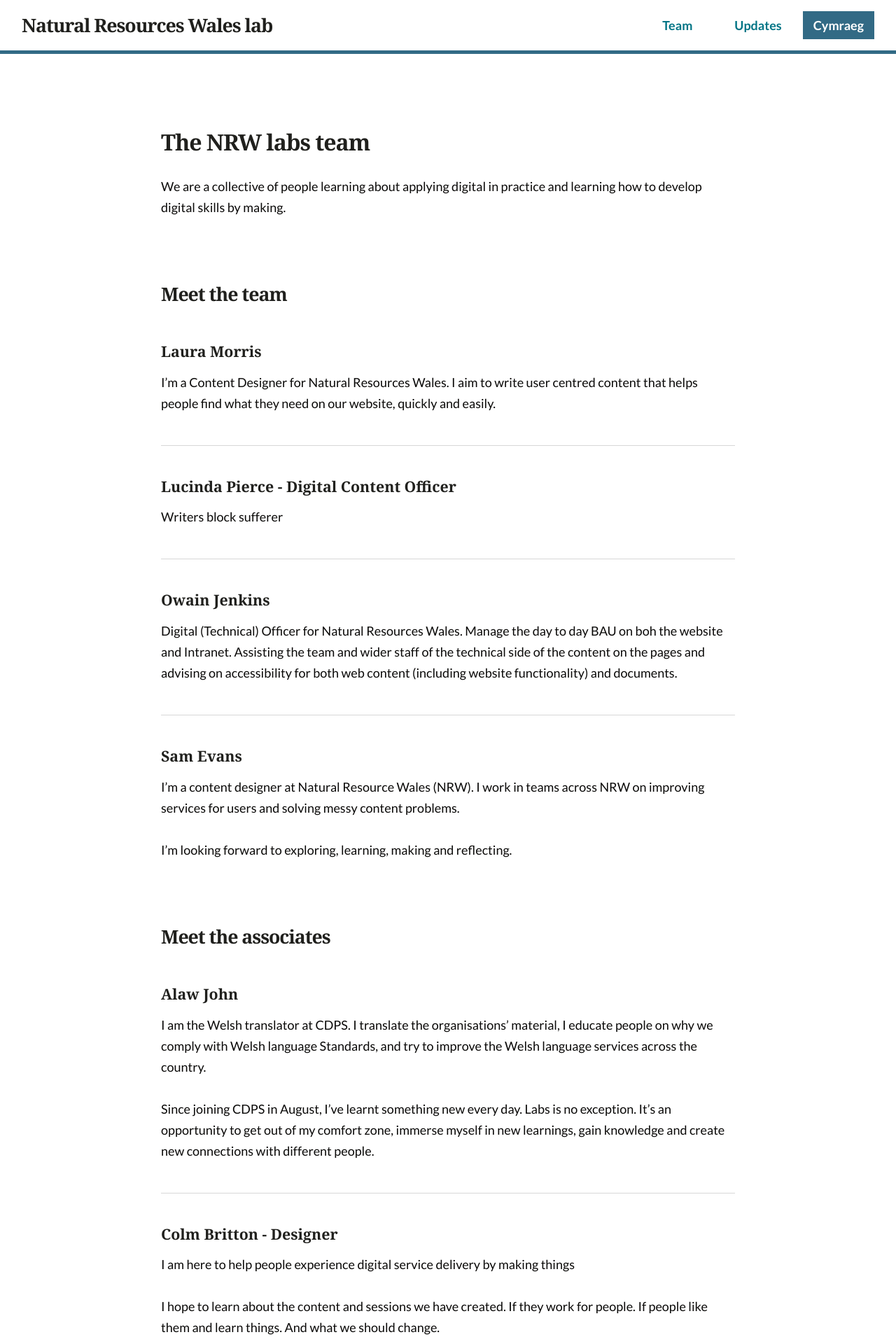
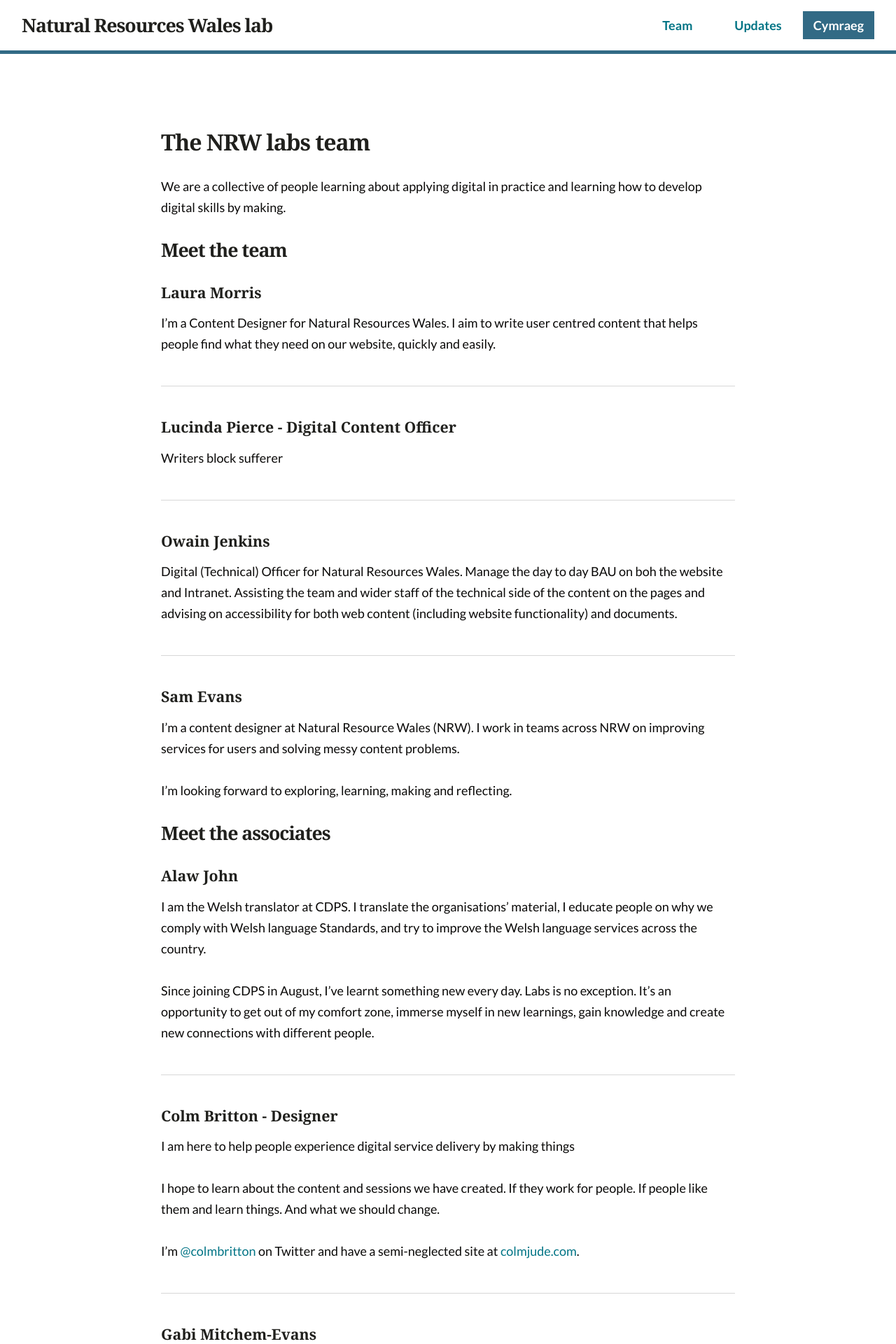
Before and after one commit to OwainJenkins/test-.github.io, a Jekyll site: the page built from en/team/index.md, in a window 1280 px wide. Shown: the top 1920 px of the page at 70% size. Built offline with Jekyll 4.4.1, drawn with Linux system fonts in a browser that asks for light colours.

Commit message:
Update style.scss

```diff
--- a/assets/css/style.scss
+++ b/assets/css/style.scss
@@ -71,7 +71,7 @@ $palette: (
 @import "buttons";
 
 // add small bits of css to the custom.scss file
-@import "custom";
+// @import "custom";
 
 :root {
   --theme-colour: {{ theme }};
```
